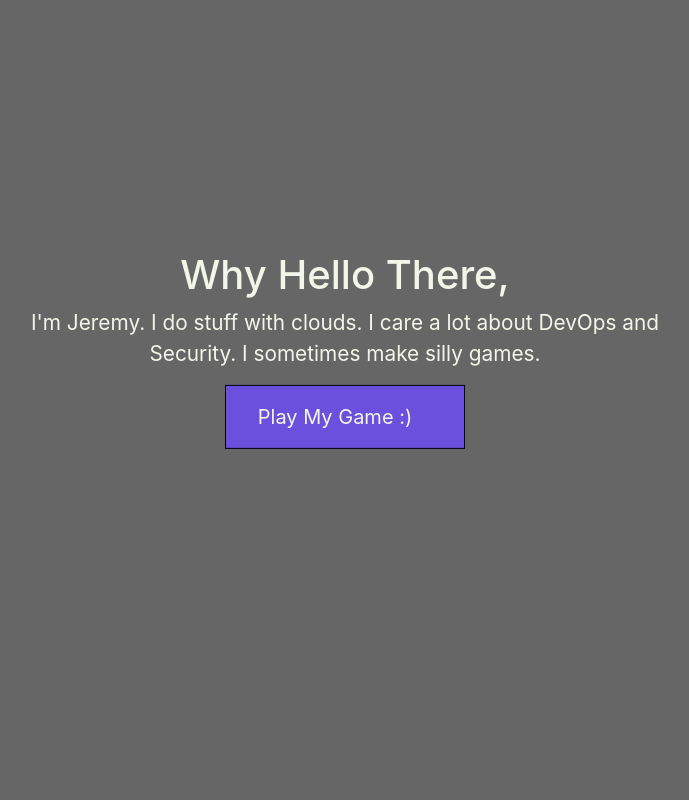
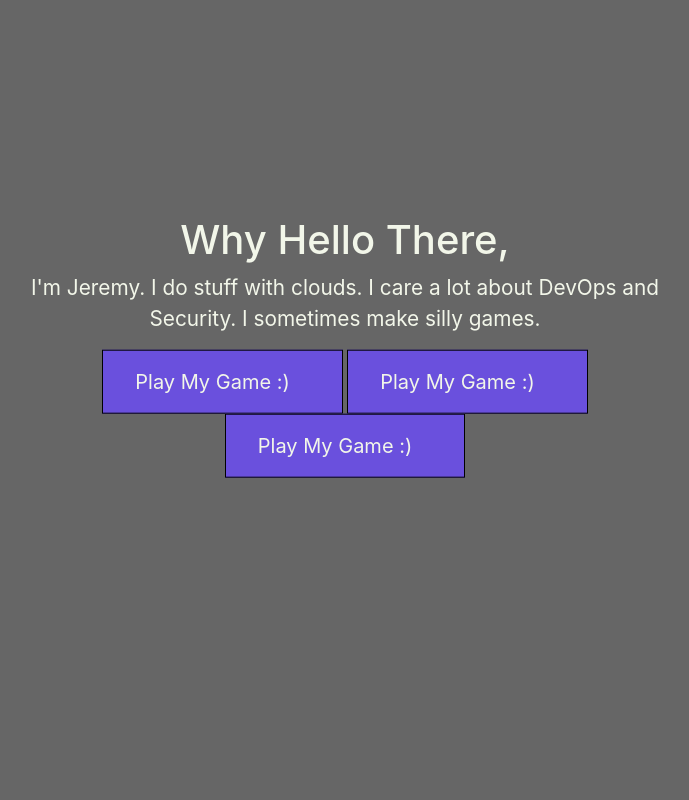
Before and after one commit to jeremyjohnston/pythonhello, a Flask app: page / in a window 1280 px wide. Shown: the part 56-856 px from the top of the page, without its empty margins (295-984 px from the left). Run offline with Flask 2, Linux system fonts and the light colour scheme; some libraries are stand-ins or nearby versions.

Commit message:
test images

```diff
--- a/static/css/main.css
+++ b/static/css/main.css
@@ -33,7 +33,7 @@
     position: relative;
 }
 .header {
-    background-image: url("./images/background3small.png");
+    background-image: url("../images/bg1.png");
     background-size: cover;
     background-position: center;
     position: relative;
@@ -72,3 +72,15 @@
     background: var(--description-text);
     color: var(--main-bg-color);
 }
+.description .bg2 {
+    border:1px solid var(--main-bg-color);
+    background-image: url("../images/bg2.png");
+    border-radius: 0;
+    color: var(--description-text);
+}
+.description .bg3 {
+    border:1px solid var(--main-bg-color);
+    background-image: url("../images/bg3.png");
+    border-radius: 0;
+    color: var(--description-text);
+}
--- a/templates/index.html
+++ b/templates/index.html
@@ -37,6 +37,9 @@
                 <h1>Why Hello There,</h1>
                 <p>I'm Jeremy. I do stuff with clouds. I care a lot about DevOps and Security. I sometimes make silly games.</p>
                 <button class="btn btn-outline-secondary btn-lg"><a class="nav-link" href="http://jeremyjohnston.github.io/ncagefps/Source/fps.html"> Play My Game :)</a></button>
+                <button class="btn btn-outline-secondary btn-lg bg2"><a class="nav-link" href="http://jeremyjohnston.github.io/ncagefps/Source/fps.html"> Play My Game :)</a></button>
+                <button class="btn btn-outline-secondary btn-lg bg3"><a class="nav-link" href="http://jeremyjohnston.github.io/ncagefps/Source/fps.html"> Play My Game :)</a></button>
+
             </div>
         </header>
         <script src="/js/jquery.min.js"></script>
```
Also changed, not shown: static/images/bg1.png (renamed from static/images/background3small.png), static/images/bg2.png (added), static/images/bg3.png (added).
